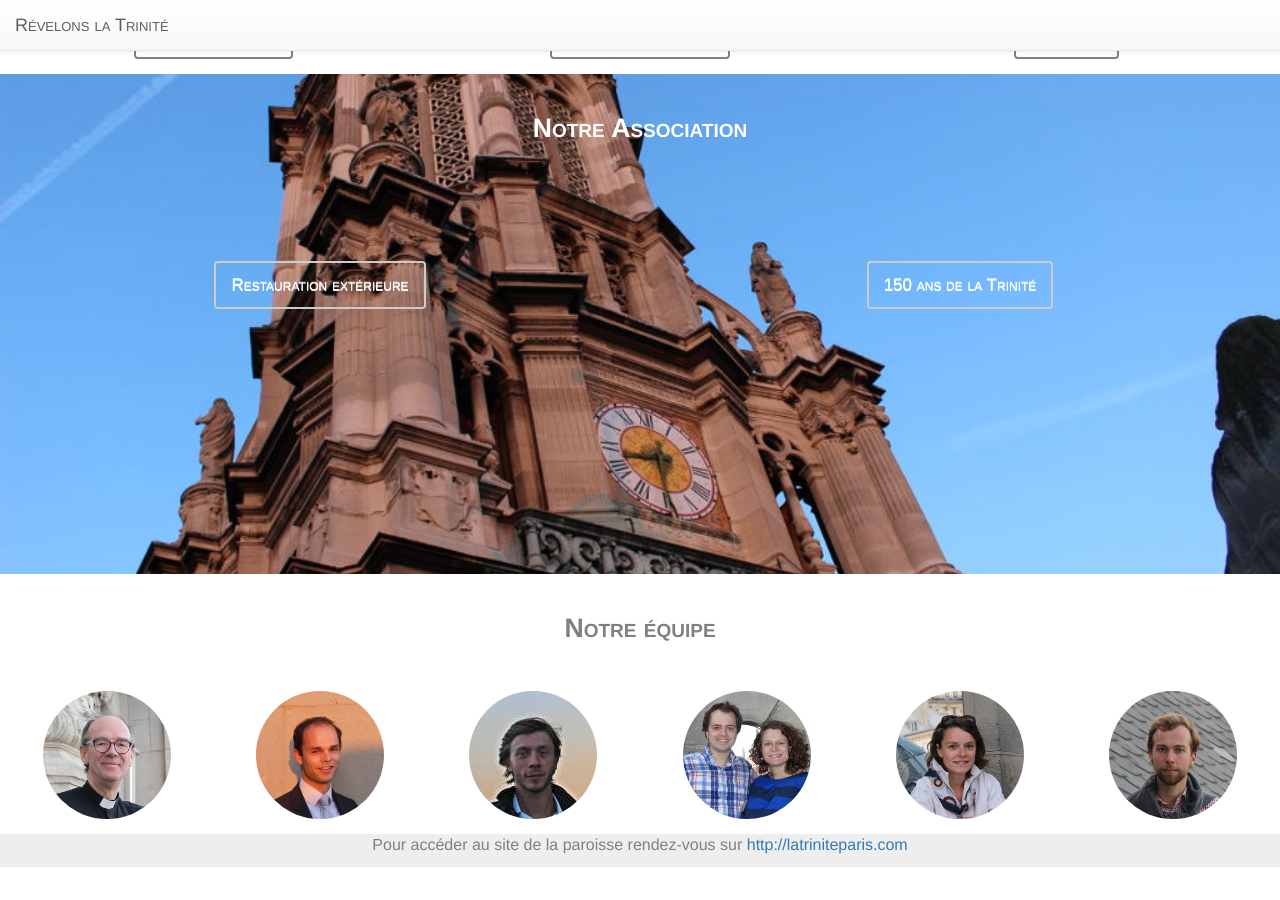
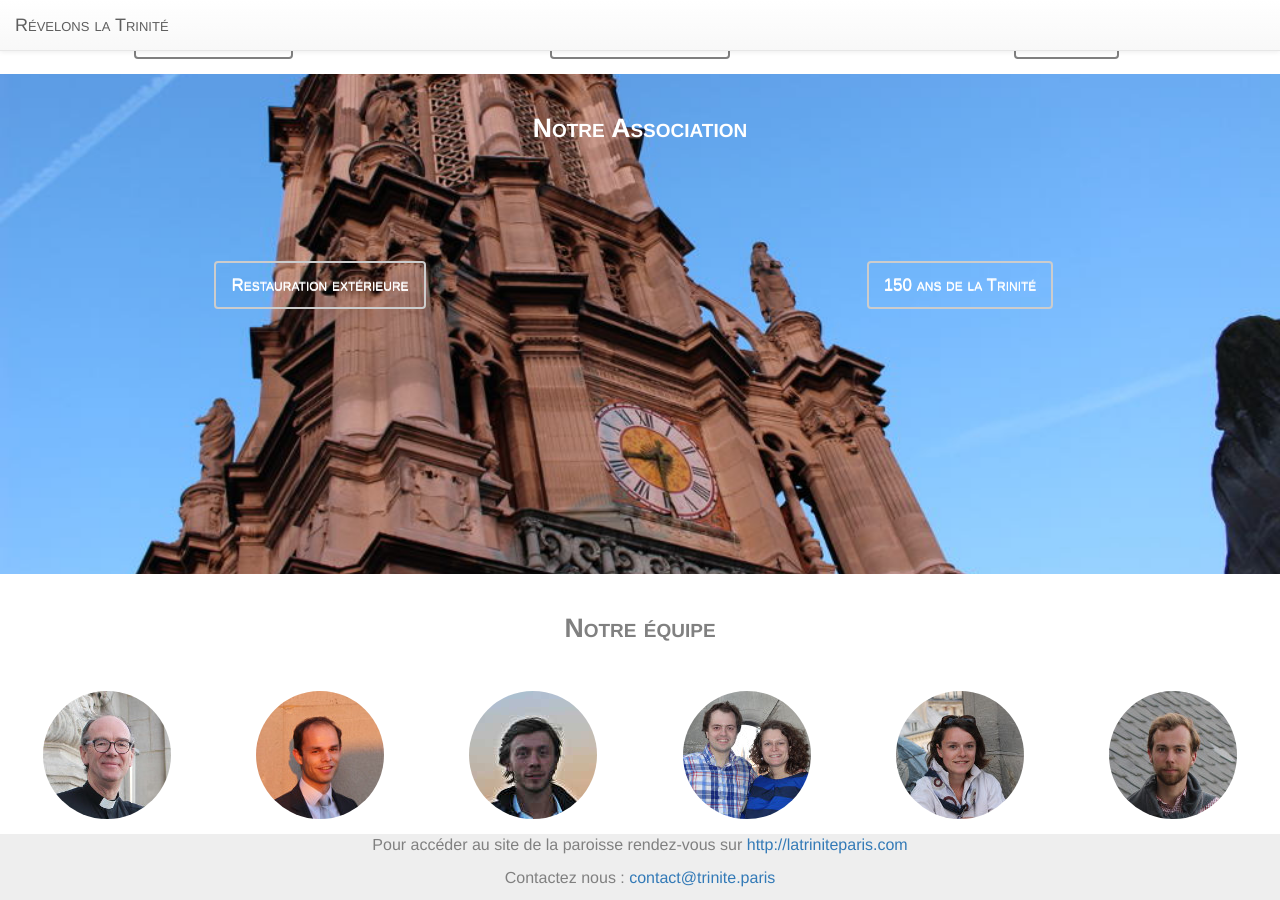
Before and after one commit to m-lce/rlt, a Jekyll site: the page built from index.html, in a window 1280 px wide and 900 px high, scrolled down 1476 px. Built offline with Jekyll 4.4.1, drawn with Linux system fonts in a browser that asks for light colours; nearby versions of some CDN libraries; before the commit the page ends 2343 px from its top, so only the background shows below that.

Commit message:
add contact adress

```diff
--- a/_includes/footer.html
+++ b/_includes/footer.html
@@ -4,7 +4,7 @@
       <div class="col-md-12 text-center" >
 
         <p class="p-margin"> Pour accéder au site de la paroisse rendez-vous sur <a href="http://latriniteparis.com"> http://latriniteparis.com </a> </p>
-
+<p class="p-margin"> Contactez nous : <a href="mailto:contact@trinite.paris">contact@trinite.paris</a </p>
       </div>
     </div>
 
```
